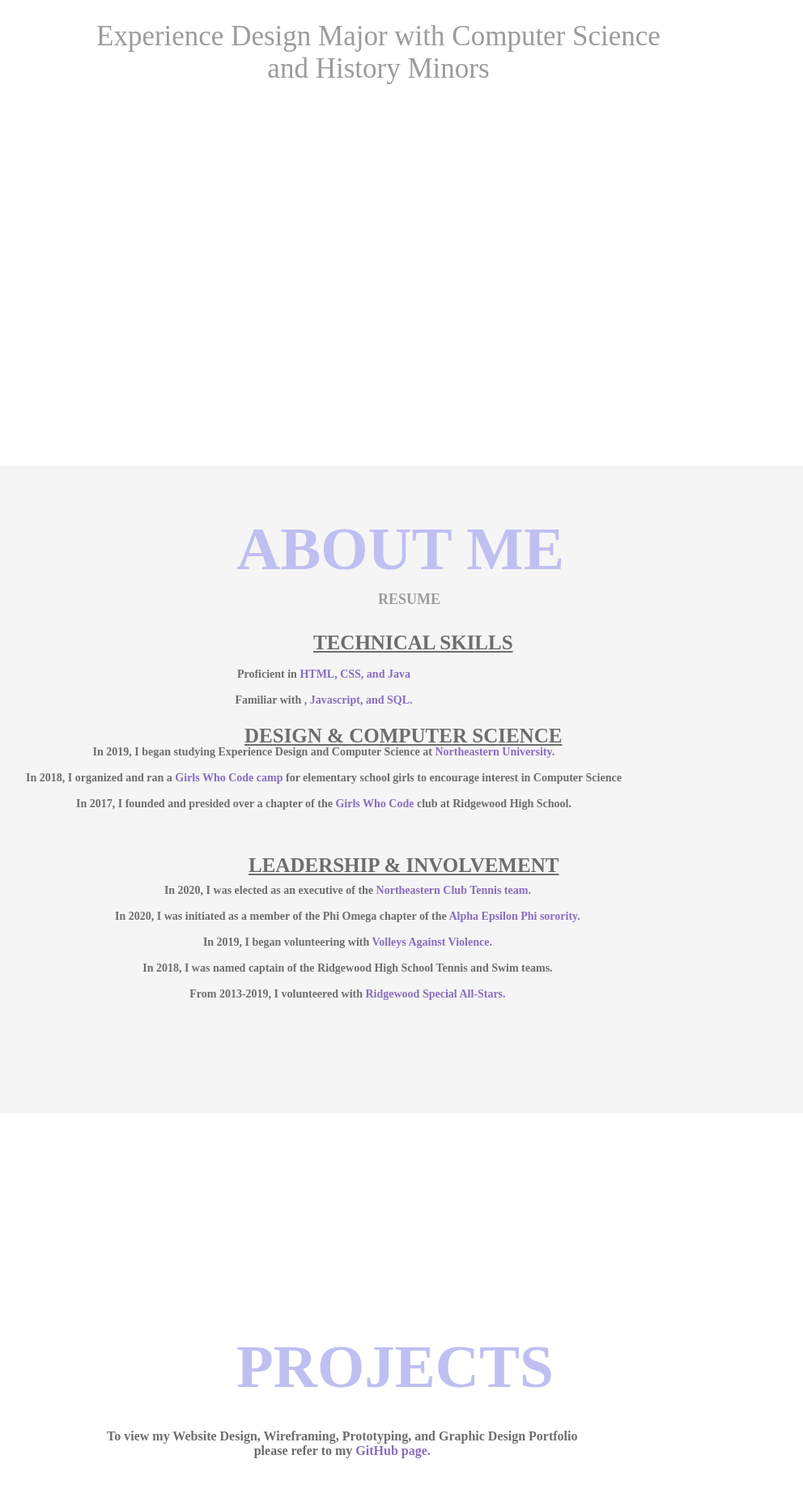
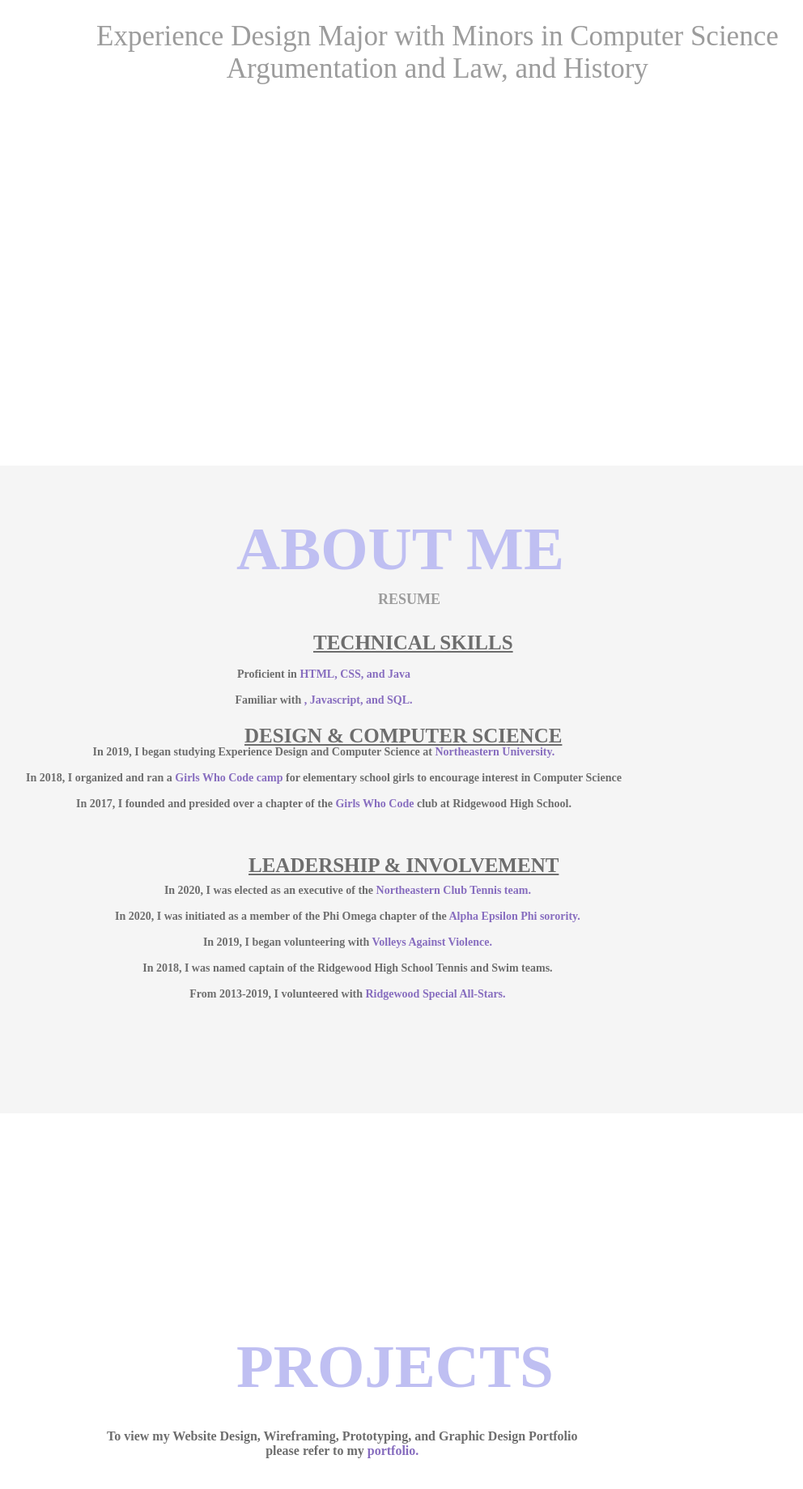
Before and after one commit to sarahcasale/sarahcasale, a plain HTML site: page index.html in a window 1280 px wide. Shown: the part 425-2264 px from the top of the page at 81% size, without its empty margins (206-1198 px from the left). Drawn offline with Linux system fonts and the light colour scheme.

Commit message:
Update index.html

```diff
--- a/index.html
+++ b/index.html
@@ -21,8 +21,8 @@
   </div>
   <div id="top" name="top"><
     <div id="introduction">Sarah Casale</div>
-    <div id="major-introduction">Experience Design Major with Computer Science
-      <br> and History Minors </br>
+    <div id="major-introduction">Experience Design Major with Minors in Computer Science
+      <br> Argumentation and Law, and History </br>
     </div>
   </div>
 
@@ -65,7 +65,7 @@
     <div id="projects-info">
       <div id="github-info">To view my Website Design, Wireframing, Prototyping, and Graphic Design Portfolio
         <br>please refer to my
-        <a href="https://sarahcasale.github.io/Design-Portfolio/" class="github" target="_blank">GitHub page.</a>
+        <a href="https://sarahcasale.github.io/Design-Portfolio/" class="github" target="_blank">portfolio.</a>
       </div>
     </div>
   </div>
```
